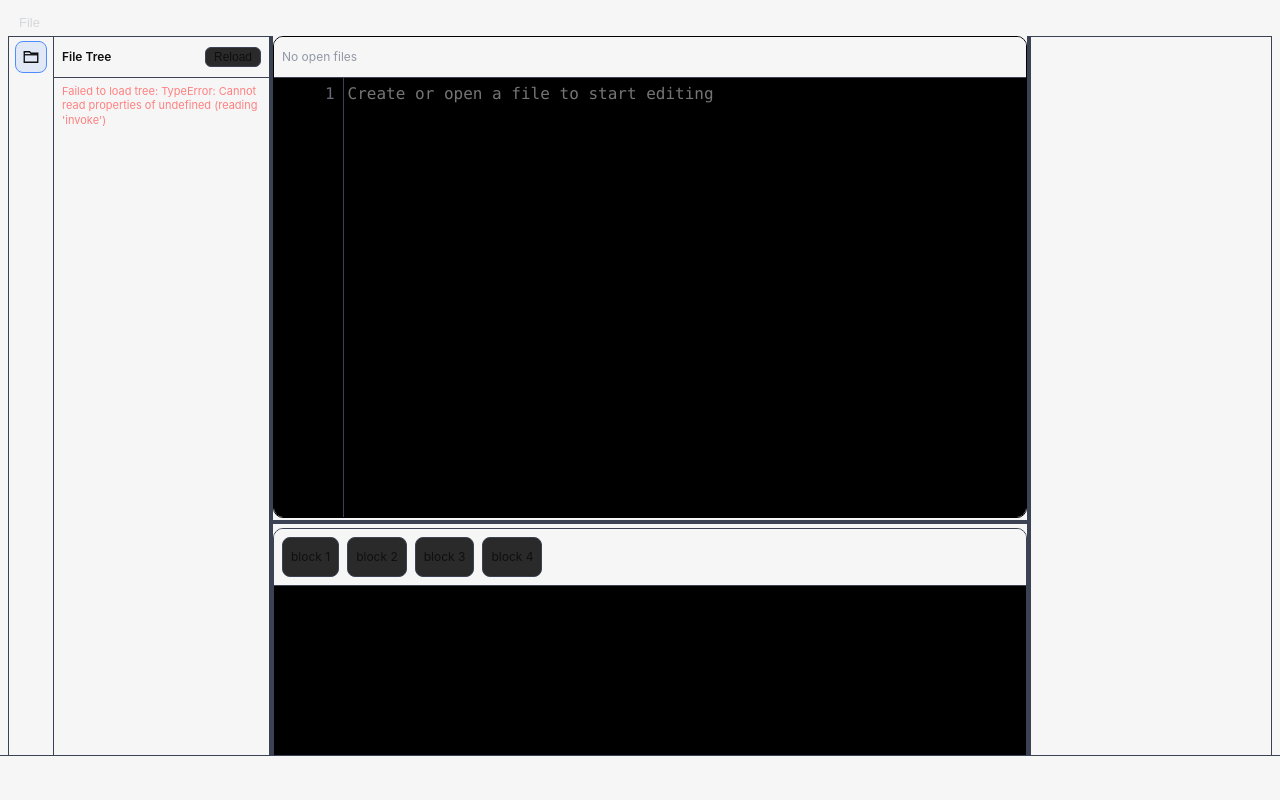
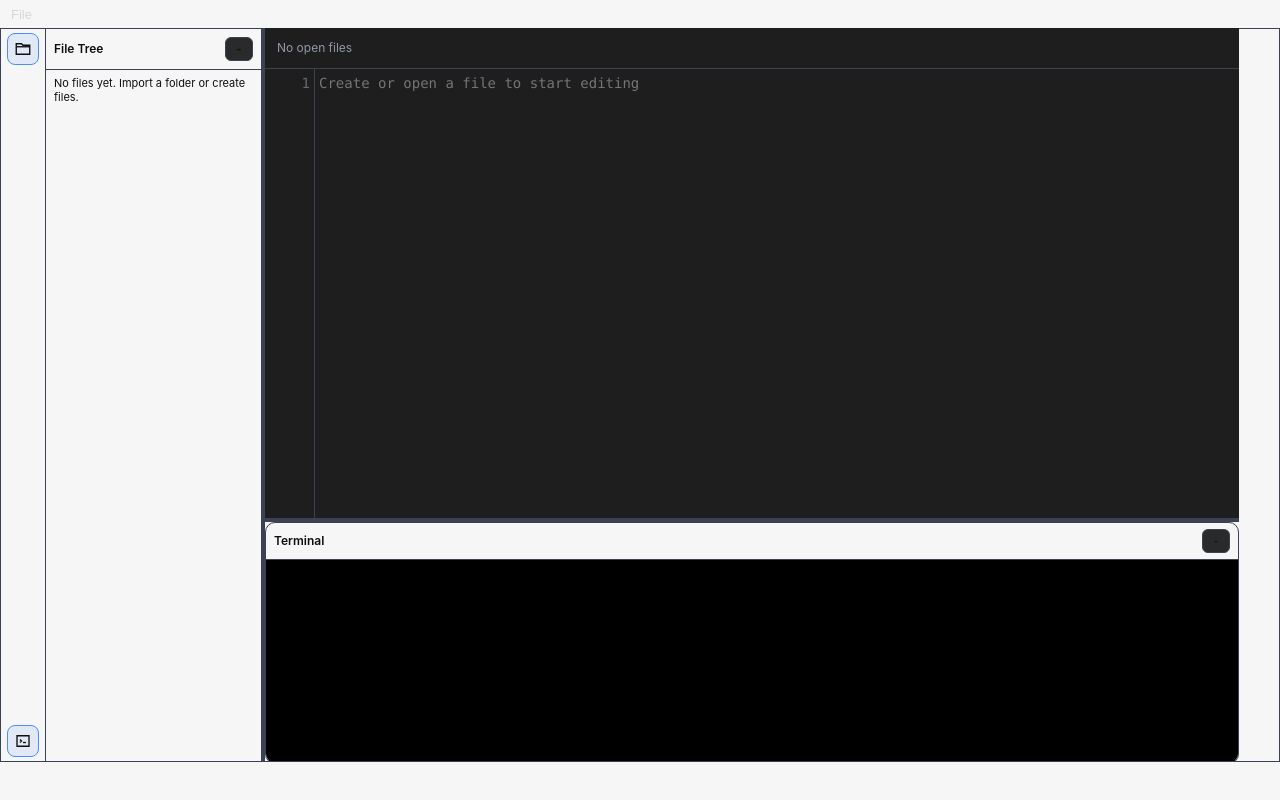
Before and after one commit to Sviat6239/gide, a Vue app: page / in a window 1280 px wide. Shown: the top 800 px of the page. Built offline with nearby package versions, Linux system fonts and the light colour scheme.

Commit message:
added terminal and sidebar resize jetbrains style

```diff
--- a/src/components/CodeAreaComponent.vue
+++ b/src/components/CodeAreaComponent.vue
@@ -77,5 +77,12 @@ function syncScroll() {
 </template>
 
 <style scoped>
-
+.code-area {
+  display: flex;
+  flex-direction: column;
+  width: 100%;
+  height: 100%;
+  overflow: hidden;
+  background-color: #1e1e1e;
+}
 </style>
--- a/src/components/FileThreeComponent.vue
+++ b/src/components/FileThreeComponent.vue
@@ -1,18 +1,83 @@
 <script setup>
-import { computed, onMounted, ref } from 'vue';
-import { invoke } from '@tauri-apps/api/core';
+import { computed, ref } from 'vue';
 import '../styles/FileThree.css';
 
-const emit = defineEmits(['open-file']);
+const props = defineProps({
+  files: {
+	type: Array,
+	default: () => [],
+  },
+});
 
-const rootPath = ref('');
-const treeRoot = ref(null);
+const emit = defineEmits(['open-file', 'close']);
+
 const expandedMap = ref({});
-const loading = ref(false);
-const errorText = ref('');
+
+function normalizePath(path) {
+  return String(path || '').replace(/\\/g, '/').replace(/^\/+/, '');
+}
+
+function buildTreeFromFiles(files) {
+  const root = {
+	name: 'workspace',
+	path: '',
+	isDir: true,
+	children: [],
+  };
+
+  files.forEach((file) => {
+	const fullName = normalizePath(file.fullName);
+
+	if (!fullName) {
+	  return;
+	}
+
+	const parts = fullName.split('/').filter(Boolean);
+	let cursor = root;
+
+	parts.forEach((part, index) => {
+	  const isLast = index === parts.length - 1;
+	  const nextPath = cursor.path ? `${cursor.path}/${part}` : part;
+	  let nextNode = cursor.children.find((child) => child.path === nextPath);
+
+	  if (!nextNode) {
+		nextNode = {
+		  name: part,
+		  path: nextPath,
+		  isDir: !isLast,
+		  children: [],
+		};
+		cursor.children.push(nextNode);
+	  }
+
+	  if (!isLast) {
+		nextNode.isDir = true;
+	  }
+
+	  cursor = nextNode;
+	});
+  });
+
+  const sortChildren = (node) => {
+	node.children.sort((left, right) => {
+	  if (left.isDir !== right.isDir) {
+		return left.isDir ? -1 : 1;
+	  }
+
+	  return left.name.localeCompare(right.name);
+	});
+
+	node.children.forEach(sortChildren);
+  };
+
+  sortChildren(root);
+  return root;
+}
+
+const treeRoot = computed(() => buildTreeFromFiles(props.files));
 
 const visibleNodes = computed(() => {
-  if (!treeRoot.value) {
+  if (!treeRoot.value?.children?.length) {
 	return [];
   }
 
@@ -28,30 +93,9 @@ const visibleNodes = computed(() => {
 			node.children.forEach((child) => walk(child, depth + 1));
   };
 
-  walk(treeRoot.value, 0);
+		  treeRoot.value.children.forEach((child) => walk(child, 0));
   return result;
 });
-
-async function loadTree() {
-  loading.value = true;
-  errorText.value = '';
-
-  try {
-	if (!rootPath.value) {
-	  rootPath.value = await invoke('get_default_root');
-	}
-
-	const root = await invoke('read_directory_tree', { rootPath: rootPath.value });
-	treeRoot.value = root;
-	expandedMap.value = {
-	  [root.path]: true,
-	};
-  } catch (error) {
-	errorText.value = `Failed to load tree: ${String(error)}`;
-  } finally {
-	loading.value = false;
-  }
-}
 
 function isExpanded(path) {
   return Boolean(expandedMap.value[path]);
@@ -64,36 +108,24 @@ function toggleDirectory(path) {
   };
 }
 
-async function handleNodeClick(node) {
+function handleNodeClick(node) {
   if (node.isDir) {
     toggleDirectory(node.path);
     return;
   }
 
-  try {
-	const content = await invoke('read_text_file', { filePath: node.path });
-	emit('open-file', {
-	  fullName: node.path,
-	  content,
-	});
-  } catch (error) {
-	errorText.value = `Failed to open file: ${String(error)}`;
+  emit('open-file', { fullName: node.path });
 }
-}
-
-onMounted(loadTree);
 </script>
 
 <template>
   <section class="file-tree-wrapper">
     <header class="file-tree-header">
       <p>File Tree</p>
-	  <button type="button" class="reload-button" @click="loadTree">Reload</button>
+      <button type="button" class="collapse-button" @click="emit('close')">-</button>
     </header>
 
-	<p class="root-path" v-if="rootPath">{{ rootPath }}</p>
-	<p class="tree-status" v-if="loading">Loading...</p>
-	<p class="tree-error" v-else-if="errorText">{{ errorText }}</p>
+    <p class="tree-status" v-if="!visibleNodes.length">No files yet. Import a folder or create files.</p>
 
     <div class="tree-list" v-else>
       <button
--- a/src/components/LeftSideBarComponent.vue
+++ b/src/components/LeftSideBarComponent.vue
@@ -1,13 +1,35 @@
 <script setup>
-import { ref } from 'vue';
 import FileThreeComponent from './FileThreeComponent.vue';
+import TerminalComponent from './TerminalComponent.vue';
 import '../styles/LeftSideBar.css';
 
-const emit = defineEmits(['open-file']);
-const activeSection = ref('file-tree');
+const props = defineProps({
+  files: {
+	type: Array,
+	default: () => [],
+  },
+  isFileTreeOpen: {
+	type: Boolean,
+	default: true,
+  },
+  isTerminalOpen: {
+	type: Boolean,
+	default: true,
+  },
+  terminalHeight: {
+	type: Number,
+	default: 240,
+  },
+  fileTreeMaxHeight: {
+	type: String,
+	default: '100%',
+  },
+});
 
-function setSection(section) {
-  activeSection.value = section;
+const emit = defineEmits(['open-file', 'toggle-file-tree', 'toggle-terminal', 'start-terminal-resize']);
+
+function toggleTree() {
+  emit('toggle-file-tree');
 }
 </script>
 
@@ -17,23 +39,58 @@ function setSection(section) {
 	  <button
 		type="button"
 		class="tool-button"
-		:class="{ active: activeSection === 'file-tree' }"
-		title="File Tree"
-		@click="setSection('file-tree')"
+		:class="{ active: props.isFileTreeOpen }"
+		title="Toggle File Tree"
+		@click="toggleTree"
 	  >
 		<svg viewBox="0 0 24 24" aria-hidden="true" class="tool-icon">
 		  <path d="M3 5h7l2 2h9v12H3z" fill="none" stroke="currentColor" stroke-width="1.8" />
 		  <path d="M3 9h18" fill="none" stroke="currentColor" stroke-width="1.8" />
 		</svg>
 	  </button>
+
+	  <button
+		type="button"
+		class="tool-button terminal-toggle"
+		:class="{ active: props.isTerminalOpen }"
+		title="Toggle Terminal"
+		@click="emit('toggle-terminal')"
+	  >
+		<svg viewBox="0 0 24 24" aria-hidden="true" class="tool-icon">
+		  <path d="M4 5h16v14H4z" fill="none" stroke="currentColor" stroke-width="1.8" />
+		  <path d="M8 10l2 2-2 2" fill="none" stroke="currentColor" stroke-width="1.8" />
+		  <path d="M12 14h4" fill="none" stroke="currentColor" stroke-width="1.8" />
+		</svg>
+	  </button>
 	</nav>
 
-	<div class="left-content">
-	  <FileThreeComponent
-		v-if="activeSection === 'file-tree'"
-		@open-file="emit('open-file', $event)"
-	  />
-	</div>
+    <div class="left-panels">
+	  <div
+		v-if="props.isFileTreeOpen"
+		class="left-content"
+		:style="{ height: props.fileTreeMaxHeight, maxHeight: props.fileTreeMaxHeight }"
+	  >
+		<FileThreeComponent
+		  :files="props.files"
+		  @open-file="emit('open-file', $event)"
+		  @close="emit('toggle-file-tree')"
+		/>
+	  </div>
+
+	  <div
+		v-if="props.isFileTreeOpen && props.isTerminalOpen"
+		class="left-resize-handle"
+		@pointerdown.prevent="emit('start-terminal-resize')"
+	  ></div>
+
+	  <div
+		v-if="props.isTerminalOpen"
+		class="left-terminal-space"
+		:style="{ height: `${props.terminalHeight}px` }"
+	  >
+		<TerminalComponent @close="emit('toggle-terminal')" />
+	  </div>
+    </div>
   </div>
 </template>
 
--- a/src/components/TerminalComponent.vue
+++ b/src/components/TerminalComponent.vue
@@ -1,22 +1,14 @@
 <script setup>
-import "../styles/Terminal.css"
+import "../styles/Terminal.css";
+
+const emit = defineEmits(['close']);
 </script>
 
 <template>
   <div class="terminal-area">
-    <div class="navbar">
-      <div id="item-block">
-        <p>block 1</p>
-      </div>
-      <div id="item-block">
-        <p>block 2</p>
-      </div>
-      <div id="item-block">
-        <p>block 3</p>
-      </div>
-      <div id="item-block">
-        <p>block 4</p>
-      </div>
+    <div class="terminal-header">
+      <p>Terminal</p>
+      <button type="button" class="terminal-close" @click="emit('close')">-</button>
     </div>
     <textarea name="" id="" cols="30" rows="10" class="terminal-textarea"></textarea>
   </div>
--- a/src/styles/CodeArea.css
+++ b/src/styles/CodeArea.css
@@ -3,33 +3,36 @@
   flex-direction: column;
   width: 100%;
   height: 100%;
-  border: 1px solid black;
-  border-radius: 10px;
   margin: 0;
   overflow: hidden;
-  background-color: var(--app-bg-color);
+  background-color: black;
 }
 
 .file-tabs {
   display: flex;
-  gap: 8px;
-  padding: 8px;
-  background-color: var(--app-bg-color);
+  gap: 0;
+  padding: 0;
+  background-color: #1e1e1e;
   border-bottom: 1px solid #3a4253;
-  flex-wrap: wrap;
+  flex-wrap: nowrap;
+  overflow-x: auto;
+  overflow-y: hidden;
 }
 
 .file-tab {
   display: inline-flex;
   align-items: center;
   gap: 8px;
-  border: 1px solid #3a4253;
-  border-radius: 8px;
-  padding: 4px 8px;
+  border: none;
+  border-bottom: 2px solid transparent;
+  border-radius: 0;
+  padding: 8px 12px;
   cursor: pointer;
-  background-color: #2a2a2a;
+  background-color: #1e1e1e;
   color: var(--app-text-color);
-  transition: background-color 0.2s;
+  transition: all 0.2s;
+  white-space: nowrap;
+  flex: 0 0 auto;
 }
 
 .file-tab:hover {
@@ -37,8 +40,9 @@
 }
 
 .file-tab.active {
-  background-color: #365880;
-  border-color: #4d8dff;
+  background-color: #1e1e1e;
+  border-bottom-color: #4d8dff;
+  color: #ffffff;
 }
 
 .file-tab p {
@@ -50,13 +54,17 @@
 .close-tab {
   border: 0;
   background: transparent;
-  color: #c6cad0;
+  color: #9199a6;
   width: 16px;
   height: 16px;
-  border-radius: 4px;
+  border-radius: 3px;
   cursor: pointer;
   line-height: 1;
   padding: 0;
+  display: flex;
+  align-items: center;
+  justify-content: center;
+  font-size: 14px;
 }
 
 .close-tab:hover {
@@ -66,6 +74,7 @@
 
 .empty-tabs {
   margin: 0;
+  padding: 8px 12px;
   color: #9199a6;
   font-size: 12px;
 }
@@ -80,19 +89,20 @@
 }
 
 .line-count {
-  width: 75px;
+  width: 50px;
   height: 100%;
   overflow: hidden;
-  background-color: black;
+  background-color: #1e1e1e;
   color: var(--app-text-color);
   font-family: "Fira Code", "JetBrains Mono", Consolas, monospace;
-  font-size: 16px;
+  font-size: 14px;
   line-height: 1.5;
-  padding: 4px 8px;
+  padding: 4px;
   box-sizing: border-box;
   text-align: right;
   user-select: none;
   border-right: 1px solid #3a4253;
+  flex-shrink: 0;
 }
 
 .line-number {
@@ -109,27 +119,21 @@
   white-space: pre;
   overflow-wrap: normal;
   word-break: normal;
-  background-color: black;
+  background-color: #1e1e1e;
   color: var(--app-text-color);
   border: none;
   border-radius: 0;
   font-family: "Fira Code", "JetBrains Mono", Consolas, monospace;
-  font-size: 16px;
+  font-size: 14px;
   line-height: 1.5;
   padding: 4px;
   box-sizing: border-box;
   outline: none;
   box-shadow: none;
-  -webkit-user-select: none;
-  user-select: none;
+  user-select: all;
 }
 
 .editor:focus {
   outline: none;
   box-shadow: none;
 }
-
-.editor::selection {
-  background-color: transparent;
-  color: var(--app-text-color);
-}
--- a/src/styles/FileThree.css
+++ b/src/styles/FileThree.css
@@ -20,17 +20,18 @@
   font-weight: 600;
 }
 
-.reload-button {
+.collapse-button {
   border: 1px solid #3a4253;
   border-radius: 6px;
   background-color: #2a2a2a;
   color: var(--app-text-color);
-  font-size: 12px;
-  padding: 2px 8px;
+  font-size: 16px;
+  line-height: 1;
+  width: 28px;
+  height: 24px;
   cursor: pointer;
 }
 
-.root-path,
 .tree-status,
 .tree-error {
   margin: 0;
@@ -39,13 +40,6 @@
   line-height: 1.3;
 }
 
-.root-path {
-  color: #8891a4;
-  border-bottom: 1px solid #3a4253;
-  white-space: nowrap;
-  overflow: hidden;
-  text-overflow: ellipsis;
-}
 
 .tree-error {
   color: #ff8080;
--- a/src/styles/LeftSideBar.css
+++ b/src/styles/LeftSideBar.css
@@ -2,6 +2,7 @@
   display: flex;
   height: 100%;
   min-height: 0;
+  width: 100%;
 }
 
 .left-toolbar {
@@ -12,6 +13,10 @@
   align-items: center;
   padding: 4px 0;
   gap: 4px;
+}
+
+.terminal-toggle {
+  margin-top: auto;
 }
 
 .tool-button {
@@ -39,8 +44,43 @@
 }
 
 .left-content {
-  flex: 1;
+  flex: 0 0 auto;
   min-width: 0;
   min-height: 0;
   overflow: auto;
 }
+
+.left-panels {
+  flex: 1;
+  min-width: 0;
+  min-height: 0;
+  display: flex;
+  flex-direction: column;
+  overflow: hidden;
+}
+
+.left-resize-handle {
+  flex: 0 0 4px;
+  background-color: #3a4253;
+  cursor: row-resize;
+  transition: background-color 0.15s;
+}
+
+.left-resize-handle:hover {
+  background-color: #4d8dff;
+}
+
+.left-terminal-space {
+  flex: 0 0 auto;
+  min-height: 0;
+  border-top: 1px solid #3a4253;
+  background-color: var(--app-bg-color);
+  overflow: hidden;
+}
+
+.left-terminal-space .terminal-area {
+  width: 100%;
+  height: 100%;
+  border: none;
+  border-radius: 0;
+}
--- a/src/styles/Terminal.css
+++ b/src/styles/Terminal.css
@@ -8,6 +8,32 @@
   margin: 0;
   overflow: hidden;
   background-color: var(--app-bg-color);
+}
+
+.terminal-header {
+  display: flex;
+  align-items: center;
+  justify-content: space-between;
+  gap: 8px;
+  padding: 6px 8px;
+  border-bottom: 1px solid #3a4253;
+}
+
+.terminal-header p {
+  margin: 0;
+  font-size: 12px;
+  font-weight: 600;
+}
+
+.terminal-close {
+  border: 1px solid #3a4253;
+  border-radius: 6px;
+  background-color: #2a2a2a;
+  color: var(--app-text-color);
+  width: 28px;
+  height: 24px;
+  line-height: 1;
+  cursor: pointer;
 }
 
 .navbar {
--- a/src/styles/style.css
+++ b/src/styles/style.css
@@ -17,6 +17,15 @@
   -webkit-text-size-adjust: 100%;
 }
 
+html,
+body,
+#app {
+  margin: 0;
+  width: 100%;
+  height: 100%;
+  overflow: hidden;
+}
+
 @media (prefers-color-scheme: dark) {
   :root {
     --app-text-color: #f6f6f6;
--- a/src/views/EditorView.vue
+++ b/src/views/EditorView.vue
@@ -1,5 +1,5 @@
 <script setup>
-import { onBeforeUnmount, ref } from 'vue';
+import { computed, onBeforeUnmount, ref } from 'vue';
 import CodeAreaComponent from '../components/CodeAreaComponent.vue';
 import TerminalComponent from '../components/TerminalComponent.vue';
 import HeaderComponent from '../components/HeaderComponent.vue';
@@ -11,8 +11,13 @@ const tabs = ref([]);
 const activeTabId = ref(null);
 let nextTabId = 1;
 const leftPaneWidth = ref(260);
-const rightPaneWidth = ref(240);
 const terminalHeight = ref(240);
+const isFileTreeOpen = ref(true);
+const isTerminalOpen = ref(true);
+
+const leftToolbarWidth = 44;
+const rightPaneWidth = 40;
+const effectiveLeftPaneWidth = computed(() => (isFileTreeOpen.value ? leftPaneWidth.value : leftToolbarWidth));
 
 let stopResize = null;
 
@@ -167,7 +172,25 @@ function handleOpenFileFromTree(payload) {
     return;
   }
 
+  const normalizedPath = String(payload.fullName).replace(/\\/g, '/');
+  const existingTab = tabs.value.find((tab) => String(tab.fullName).replace(/\\/g, '/') === normalizedPath);
+
+  if (existingTab) {
+    activeTabId.value = existingTab.id;
+    return;
+  }
+
+  if (payload.content !== undefined) {
     openOrActivateTab(payload.fullName, payload.content ?? '');
+  }
+}
+
+function toggleFileTree() {
+  isFileTreeOpen.value = !isFileTreeOpen.value;
+}
+
+function toggleTerminal() {
+  isTerminalOpen.value = !isTerminalOpen.value;
 }
 
 function setupPointerResize(onMove) {
@@ -189,41 +212,31 @@ function setupPointerResize(onMove) {
 }
 
 function startLeftResize(event) {
-  const shellBounds = event.currentTarget.closest('.editor-shell')?.getBoundingClientRect();
+  const layoutBounds = event.currentTarget.closest('.content-row')?.getBoundingClientRect();
 
-  if (!shellBounds) {
+  if (!layoutBounds || !isFileTreeOpen.value) {
     return;
   }
 
   setupPointerResize((moveEvent) => {
-    const width = moveEvent.clientX - shellBounds.left;
+    const width = moveEvent.clientX - layoutBounds.left;
     leftPaneWidth.value = Math.min(460, Math.max(140, width));
   });
 }
 
-function startRightResize(event) {
-  const shellBounds = event.currentTarget.closest('.editor-shell')?.getBoundingClientRect();
+function startTerminalResize() {
+  const layoutElement = document.querySelector('.main-layout');
 
-  if (!shellBounds) {
+  if (!layoutElement) {
     return;
   }
 
-  setupPointerResize((moveEvent) => {
-    const width = shellBounds.right - moveEvent.clientX;
-    rightPaneWidth.value = Math.min(460, Math.max(140, width));
-  });
-}
-
-function startTerminalResize(event) {
-  const contentBounds = event.currentTarget.closest('.center-content')?.getBoundingClientRect();
-
-  if (!contentBounds) {
-    return;
-  }
+  const layoutBounds = layoutElement.getBoundingClientRect();
 
   setupPointerResize((moveEvent) => {
-    const height = contentBounds.bottom - moveEvent.clientY;
-    terminalHeight.value = Math.min(420, Math.max(120, height));
+    const rawHeight = layoutBounds.bottom - moveEvent.clientY;
+    const maxHeight = Math.max(120, layoutBounds.height - 120 - 4);
+    terminalHeight.value = Math.min(maxHeight, Math.max(120, rawHeight));
   });
 }
 
@@ -242,14 +255,28 @@ onBeforeUnmount(() => {
     </div>
 
     <div class="main-layout">
-      <aside class="left-sidebar" :style="{ width: `${leftPaneWidth}px` }">
-        <LeftSideBarComponent @open-file="handleOpenFileFromTree" />
+      <div class="content-row">
+
+        <!-- LEFT -->
+        <aside class="left-sidebar" :style="{ width: `${effectiveLeftPaneWidth}px` }">
+          <LeftSideBarComponent
+              :files="tabs"
+              :is-file-tree-open="isFileTreeOpen"
+              :is-terminal-open="isTerminalOpen"
+              @toggle-file-tree="toggleFileTree"
+              @toggle-terminal="toggleTerminal"
+              @open-file="handleOpenFileFromTree"
+          />
         </aside>
 
-      <div class="resize-handle vertical" @pointerdown.prevent="startLeftResize"></div>
+        <div
+            v-if="isFileTreeOpen"
+            class="resize-handle vertical"
+            @pointerdown.prevent="startLeftResize"
+        ></div>
 
-      <main class="center-content">
-        <div class="editor-view" :style="{ minHeight: `calc(100% - ${terminalHeight}px - 8px)` }">
+        <section class="workspace-area">
+          <div class="editor-view">
             <CodeAreaComponent
                 :tabs="tabs"
                 :active-tab-id="activeTabId"
@@ -259,18 +286,26 @@ onBeforeUnmount(() => {
             />
           </div>
 
-        <div class="resize-handle horizontal" @pointerdown.prevent="startTerminalResize"></div>
+          <div
+              v-if="isTerminalOpen"
+              class="resize-handle horizontal"
+              @pointerdown.prevent="startTerminalResize"
+          ></div>
 
-        <div class="terminal-view" :style="{ height: `${terminalHeight}px` }">
-          <TerminalComponent />
+          <div
+              v-if="isTerminalOpen"
+              class="terminal-view"
+              :style="{ height: `${terminalHeight}px` }"
+          >
+            <TerminalComponent @close="toggleTerminal" />
           </div>
-      </main>
-
-      <div class="resize-handle vertical" @pointerdown.prevent="startRightResize"></div>
+        </section>
 
         <aside class="right-sidebar" :style="{ width: `${rightPaneWidth}px` }">
           <RightSideBarComponent />
         </aside>
+
+      </div>
     </div>
 
     <footer class="footer">
@@ -281,12 +316,14 @@ onBeforeUnmount(() => {
 
 <style scoped>
 .editor-shell {
-  --footer-height: 44px;
-  min-height: 100vh;
+  --footer-height: 38px;
+  height: 100dvh;
+  max-height: 100dvh;
   display: flex;
   flex-direction: column;
   padding-bottom: var(--footer-height);
   box-sizing: border-box;
+  overflow: hidden;
 }
 
 .header {
@@ -296,12 +333,31 @@ onBeforeUnmount(() => {
 
 .main-layout {
   display: flex;
+  flex-direction: column;
   flex: 1;
   min-height: 0;
+  overflow: hidden;
+}
+
+.content-row {
+  flex: 1;
+  min-height: 0;
+  display: flex;
+  overflow: hidden;
+}
+
+.workspace-area {
+  flex: 1;
+  min-width: 100px;
+  min-height: 100px;
+  display: flex;
+  flex-direction: column;
+  overflow: hidden;
 }
 
 .left-sidebar,
 .right-sidebar {
+  flex: 0 0 auto;
   min-height: 0;
   overflow: hidden;
   border: 1px solid #3a4253;
@@ -319,20 +375,23 @@ onBeforeUnmount(() => {
 .center-content {
   flex: 1;
   display: flex;
-  flex-direction: column;
-  gap: 4px;
   min-width: 0;
   min-height: 0;
+  overflow: hidden;
 }
 
 .editor-view {
+  flex: 1;
+  display: flex;
   min-height: 0;
-  display: flex;
+  overflow: hidden;
 }
 
 .terminal-view {
+  flex: 0 0 auto;
   min-height: 0;
   display: flex;
+  overflow: hidden;
 }
 
 .resize-handle {
@@ -355,6 +414,7 @@ onBeforeUnmount(() => {
   flex-basis: 4px;
 }
 
+
 .footer {
   position: fixed;
   left: 0;
```
Lines whose indentation alone changed are shown as unchanged.
